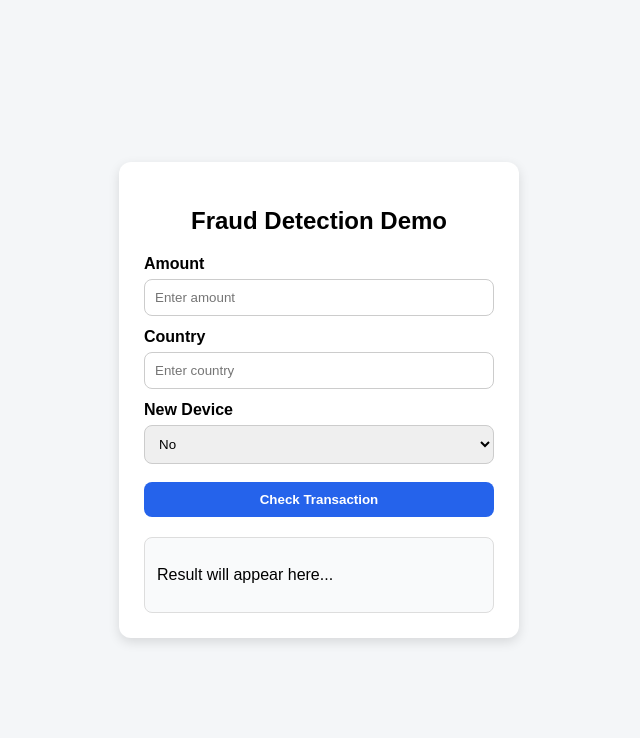
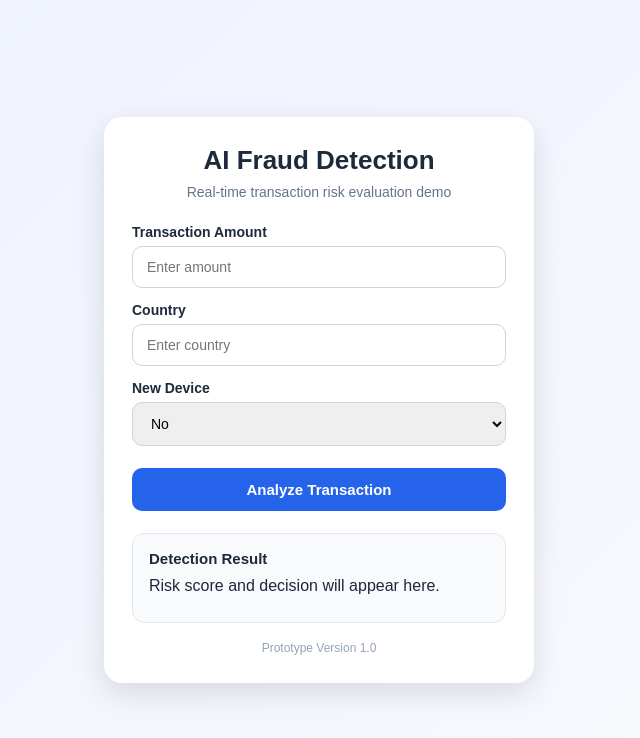
Before and after one commit to irinakaramyan/real-time-ai-fraud-detection-system, a plain HTML site: page frontend/index.html in a window 1280 px wide. Shown: the whole page, without its empty margins (321-961 px from the left). Drawn offline with Linux system fonts and the light colour scheme.

Commit message:
Update index.html

```diff
--- a/frontend/index.html
+++ b/frontend/index.html
@@ -3,53 +3,83 @@
 <head>
   <meta charset="UTF-8" />
   <meta name="viewport" content="width=device-width, initial-scale=1.0" />
-  <title>Fraud Detection Demo</title>
+  <title>Real-Time AI Fraud Detection</title>
   <style>
+    * {
+      box-sizing: border-box;
+    }
+
     body {
+      margin: 0;
       font-family: Arial, sans-serif;
-      background: #f4f6f8;
+      background: linear-gradient(135deg, #eef2ff, #f8fafc);
+      min-height: 100vh;
       display: flex;
       justify-content: center;
       align-items: center;
-      height: 100vh;
-      margin: 0;
+      color: #1e293b;
     }
 
-    .container {
-      background: white;
-      padding: 25px;
-      border-radius: 12px;
-      box-shadow: 0 4px 12px rgba(0, 0, 0, 0.12);
-      width: 350px;
+    .card {
+      width: 100%;
+      max-width: 430px;
+      background: #ffffff;
+      border-radius: 18px;
+      box-shadow: 0 10px 30px rgba(0, 0, 0, 0.12);
+      padding: 28px;
     }
 
-    h2 {
+    .title {
       text-align: center;
-      margin-bottom: 20px;
+      font-size: 26px;
+      font-weight: bold;
+      margin-bottom: 8px;
+    }
+
+    .subtitle {
+      text-align: center;
+      font-size: 14px;
+      color: #64748b;
+      margin-bottom: 24px;
     }
 
     label {
       display: block;
-      margin-top: 12px;
-      font-weight: bold;
+      margin-bottom: 6px;
+      margin-top: 14px;
+      font-weight: 600;
+      font-size: 14px;
     }
 
-    input, select, button {
+    input,
+    select {
       width: 100%;
-      padding: 10px;
-      margin-top: 6px;
-      border: 1px solid #ccc;
-      border-radius: 8px;
-      box-sizing: border-box;
+      padding: 12px 14px;
+      border: 1px solid #cbd5e1;
+      border-radius: 10px;
+      font-size: 14px;
+      outline: none;
+      transition: 0.2s;
+    }
+
+    input:focus,
+    select:focus {
+      border-color: #2563eb;
+      box-shadow: 0 0 0 3px rgba(37, 99, 235, 0.12);
     }
 
     button {
-      margin-top: 18px;
+      width: 100%;
+      margin-top: 22px;
+      padding: 13px;
+      border: none;
+      border-radius: 10px;
       background: #2563eb;
       color: white;
-      border: none;
+      font-size: 15px;
+      font-weight: bold;
       cursor: pointer;
-      font-weight: bold;
+      transition: 0.2s;
     }
 
     button:hover {
@@ -57,23 +87,63 @@
     }
 
     .result {
-      margin-top: 20px;
-      padding: 12px;
-      background: #f9fafb;
-      border-radius: 8px;
-      border: 1px solid #ddd;
+      margin-top: 22px;
+      padding: 16px;
+      border-radius: 12px;
+      background: #f8fafc;
+      border: 1px solid #e2e8f0;
+      min-height: 90px;
     }
 
-    .decision {
+    .result-title {
       font-weight: bold;
+      margin-bottom: 10px;
+      font-size: 15px;
+    }
+
+    .badge {
+      display: inline-block;
+      padding: 6px 12px;
+      border-radius: 999px;
+      font-size: 13px;
+      font-weight: bold;
+      margin-top: 8px;
+    }
+
+    .approve {
+      background: #dcfce7;
+      color: #166534;
+    }
+
+    .review {
+      background: #fef3c7;
+      color: #92400e;
+    }
+
+    .block {
+      background: #fee2e2;
+      color: #991b1b;
+    }
+
+    .error {
+      color: #dc2626;
+      font-weight: 600;
+    }
+
+    .footer {
+      text-align: center;
+      margin-top: 18px;
+      font-size: 12px;
+      color: #94a3b8;
     }
   </style>
 </head>
 <body>
-  <div class="container">
-    <h2>Fraud Detection Demo</h2>
+  <div class="card">
+    <div class="title">AI Fraud Detection</div>
+    <div class="subtitle">Real-time transaction risk evaluation demo</div>
 
-    <label for="amount">Amount</label>
+    <label for="amount">Transaction Amount</label>
     <input type="number" id="amount" placeholder="Enter amount" />
 
     <label for="country">Country</label>
@@ -85,20 +155,35 @@
       <option value="true">Yes</option>
     </select>
 
-    <button onclick="checkFraud()">Check Transaction</button>
+    <button onclick="checkFraud()">Analyze Transaction</button>
 
     <div class="result" id="result">
-      <p>Result will appear here...</p>
+      <div class="result-title">Detection Result</div>
+      <div>Risk score and decision will appear here.</div>
     </div>
+
+    <div class="footer">Prototype Version 1.0</div>
   </div>
 
   <script>
     async function checkFraud() {
       const amount = parseFloat(document.getElementById("amount").value);
-      const country = document.getElementById("country").value;
+      const country = document.getElementById("country").value.trim();
       const is_new_device = document.getElementById("device").value === "true";
+      const resultBox = document.getElementById("result");
 
-      const resultBox = document.getElementById("result");
+      if (!amount || !country) {
+        resultBox.innerHTML = `
+          <div class="result-title">Detection Result</div>
+          <div class="error">Please fill in all fields.</div>
+        `;
+        return;
+      }
+
+      resultBox.innerHTML = `
+        <div class="result-title">Detection Result</div>
+        <div>Analyzing transaction...</div>
+      `;
 
       try {
         const response = await fetch("http://127.0.0.1:8000/predict", {
@@ -115,12 +200,28 @@
 
         const data = await response.json();
 
+        let badgeClass = "";
+        if (data.decision === "APPROVE") {
+          badgeClass = "approve";
+        } else if (data.decision === "REVIEW") {
+          badgeClass = "review";
+        } else {
+          badgeClass = "block";
+        }
+
         resultBox.innerHTML = `
-          <p><strong>Risk Score:</strong> ${data.risk_score}</p>
-          <p class="decision"><strong>Decision:</strong> ${data.decision}</p>
+          <div class="result-title">Detection Result</div>
+          <div><strong>Risk Score:</strong> ${data.risk_score}</div>
+          <div style="margin-top: 8px;">
+            <strong>Decision:</strong>
+            <span class="badge ${badgeClass}">${data.decision}</span>
+          </div>
         `;
       } catch (error) {
-        resultBox.innerHTML = `<p style="color:red;">Error connecting to backend.</p>`;
+        resultBox.innerHTML = `
+          <div class="result-title">Detection Result</div>
+          <div class="error">Error connecting to backend.</div>
+        `;
       }
     }
   </script>
```
